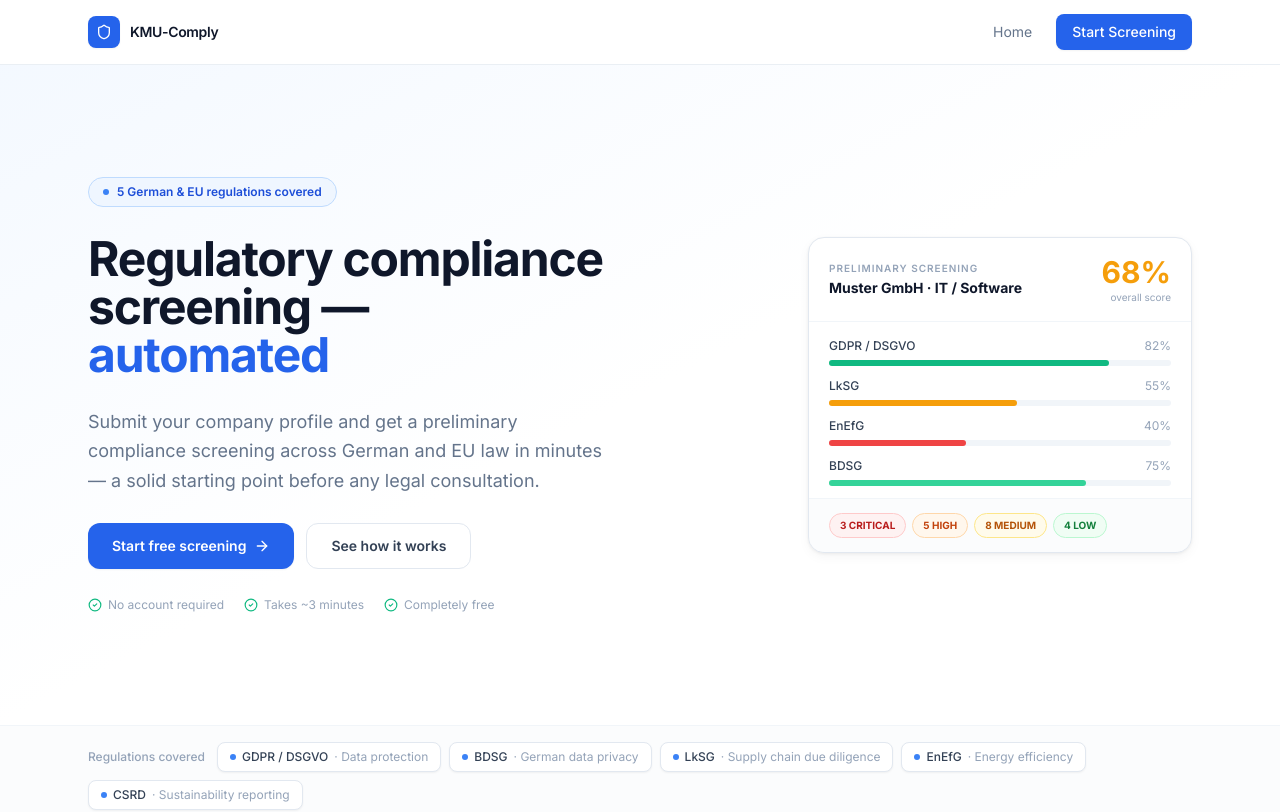
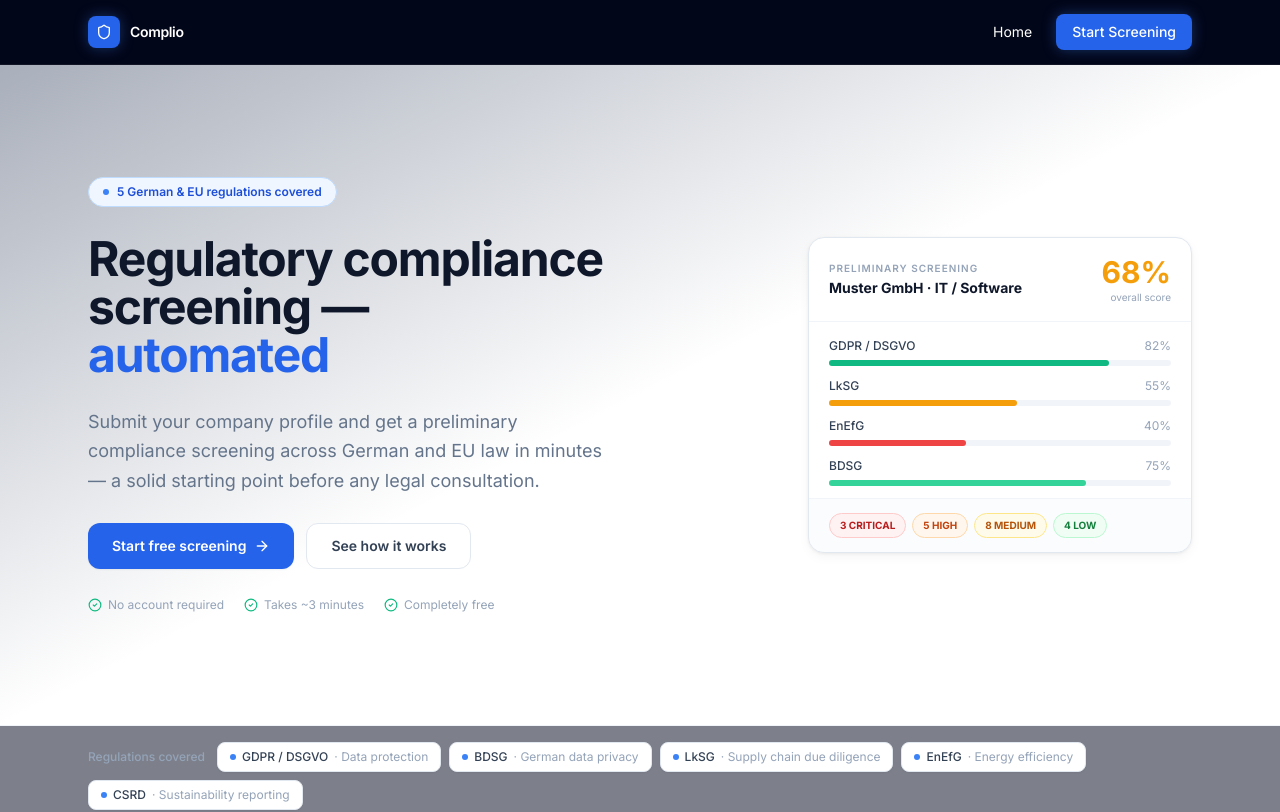
Before and after one commit to YGTYLRM/kmu-comply, a Next.js app in the folder frontend/: page / in a window 1280 px wide. Shown: the top 812 px of the page. Built offline with nearby package versions, Linux system fonts and the light colour scheme.

Commit message:
rename to Complio, dark navbar

```diff
--- a/frontend/src/app/layout.tsx
+++ b/frontend/src/app/layout.tsx
@@ -6,14 +6,14 @@ import "./globals.css";
 const inter = Inter({ subsets: ["latin"] });
 
 export const metadata: Metadata = {
-  title: "KMU-Comply — Regulatory Compliance for German SMEs",
-  description: "Preliminary compliance screening for German SMEs. Find out which regulations apply to your company and where your gaps are.",
+  title: "Complio — Regulatory Compliance Screening for German SMEs",
+  description: "Preliminary compliance screening for German SMEs. Find which regulations apply to your company and where your gaps are — in minutes.",
 };
 
 export default function RootLayout({ children }: { children: React.ReactNode }) {
   return (
     <html lang="de">
-      <body className={`${inter.className} min-h-screen bg-white text-slate-900 antialiased`}>
+      <body className={`${inter.className} min-h-screen bg-dark-950 text-white antialiased`}>
         <Navbar />
         {children}
       </body>
--- a/frontend/src/components/common/navbar.tsx
+++ b/frontend/src/components/common/navbar.tsx
@@ -1,26 +1,38 @@
+"use client";
+
 import Link from "next/link";
+import { usePathname } from "next/navigation";
 import { Shield } from "lucide-react";
+import { cn } from "@/lib/utils";
 
 export function Navbar() {
+  const path = usePathname();
+
   return (
-    <header className="sticky top-0 z-40 border-b border-slate-200/70 bg-white/95 backdrop-blur-sm">
+    <header className="sticky top-0 z-40 border-b border-white/[0.06] bg-dark-950/80 backdrop-blur-md">
       <div className="mx-auto flex h-16 max-w-6xl items-center justify-between px-6">
-        <Link href="/" className="flex items-center gap-2.5">
-          <div className="flex h-8 w-8 items-center justify-center rounded-lg bg-brand-600 shadow-sm">
+        <Link href="/" className="flex items-center gap-2.5 group">
+          <div className="flex h-8 w-8 items-center justify-center rounded-lg bg-brand-600 shadow-glow-blue-sm group-hover:shadow-glow-blue transition-shadow duration-300">
             <Shield className="h-4 w-4 text-white" />
           </div>
-          <span className="text-sm font-semibold text-slate-900 tracking-tight">KMU-Comply</span>
+          <span className="text-sm font-semibold text-white tracking-tight">Complio</span>
         </Link>
+
         <nav className="flex items-center gap-1">
           <Link
             href="/"
-            className="rounded-lg px-3 py-2 text-sm text-slate-500 hover:text-slate-900 hover:bg-slate-50 transition-colors"
+            className={cn(
+              "rounded-lg px-3 py-2 text-sm transition-colors",
+              path === "/"
+                ? "text-white bg-white/8"
+                : "text-slate-400 hover:text-white hover:bg-white/5"
+            )}
           >
             Home
           </Link>
           <Link
             href="/analyze"
-            className="ml-2 rounded-lg bg-brand-600 px-4 py-2 text-sm text-white font-medium hover:bg-brand-700 transition-colors shadow-sm"
+            className="ml-2 rounded-lg bg-brand-600 px-4 py-2 text-sm text-white font-medium hover:bg-brand-500 transition-all duration-200 shadow-glow-blue-sm hover:shadow-glow-blue"
           >
             Start Screening
           </Link>
```
